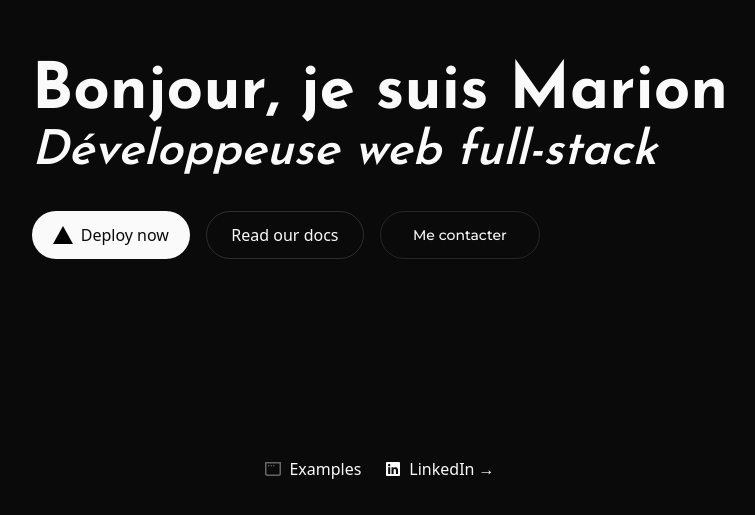
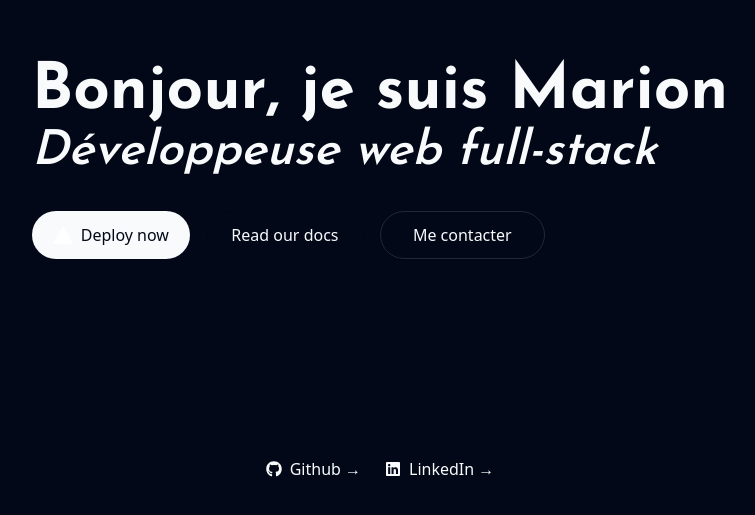
Before and after one commit to NamaKa298/portfolio, a Next.js app: page / in a window 1280 px wide. Shown: the part 241-756 px from the top of the page, without its empty margins (260-1015 px from the left). Built offline with nearby package versions, Linux system fonts and the light colour scheme.

Commit message:
ajout lien github et linkedin

```diff
--- a/src/app/globals.css
+++ b/src/app/globals.css
@@ -96,6 +96,32 @@
     --chart-4: 280 65% 60%;
     --chart-5: 340 75% 55%;
   }
+  .blue {
+    --background: 222.2 84% 4.9%;
+    --foreground: 210 40% 98%;
+    --card: 222.2 84% 4.9%;
+    --card-foreground: 210 40% 98%;
+    --popover: 222.2 84% 4.9%;
+    --popover-foreground: 210 40% 98%;
+    --primary: 217.2 91.2% 59.8%;
+    --primary-foreground: 222.2 47.4% 11.2%;
+    --secondary: 217.2 32.6% 17.5%;
+    --secondary-foreground: 210 40% 98%;
+    --muted: 217.2 32.6% 17.5%;
+    --muted-foreground: 215 20.2% 65.1%;
+    --accent: 217.2 32.6% 17.5%;
+    --accent-foreground: 210 40% 98%;
+    --destructive: 0 62.8% 30.6%;
+    --destructive-foreground: 210 40% 98%;
+    --border: 217.2 32.6% 17.5%;
+    --input: 217.2 32.6% 17.5%;
+    --ring: 224.3 76.3% 48%;
+    --chart-1: 220 70% 50%;
+    --chart-2: 160 60% 45%;
+    --chart-3: 30 80% 55%;
+    --chart-4: 280 65% 60%;
+    --chart-5: 340 75% 55%;
+  }
 }
 
 @layer base {
--- a/src/app/layout.tsx
+++ b/src/app/layout.tsx
@@ -19,7 +19,7 @@
 
 export const metadata: Metadata = {
   title: "Marion Saint-Martin",
-  description: "Generated by create next app",
+  description: "Portfolio de Marion Saint-Martin",
 };
 
 export default function RootLayout({
@@ -28,7 +28,7 @@
   children: React.ReactNode;
 }>) {
   return (
-    <html lang="en" className="dark">
+    <html lang="en" className="blue">
       <body
         className={`${montserrat.variable} ${josefin.variable} antialiased`}
       >
--- a/src/app/page.tsx
+++ b/src/app/page.tsx
@@ -1,7 +1,7 @@
 import Image from "next/image";
 import "./globals.css";
 import { Button } from "@/components/ui/button";
-import { FaLinkedin } from "react-icons/fa";
+import { FaLinkedin, FaGithub } from "react-icons/fa";
 
 export default function Home() {
   return (
@@ -35,10 +35,10 @@
           >
             Read our docs
           </a>
-          <div className="flex flex-wrap items-center gap-2 md:flex-row font-montserrat">
+          <div className="flex flex-wrap items-center gap-2 md:flex-row">
             <Button
               variant="outline"
-              className="rounded-full items-center h-10 px-6 sm:h-12 md:px-8"
+              className="rounded-full items-center h-10 px-6 sm:h-12 md:px-8 font-medium text-sm sm:text-base"
             >
               Me contacter
             </Button>
@@ -48,18 +48,12 @@
       <footer className="row-start-3 flex gap-[24px] flex-wrap items-center justify-center">
         <a
           className="flex items-center gap-2 hover:underline hover:underline-offset-4"
-          href="https://vercel.com/templates?framework=next.js&utm_source=create-next-app&utm_medium=appdir-template-tw&utm_campaign=create-next-app"
+          href="https://github.com/NamaKa298"
           target="_blank"
           rel="noopener noreferrer"
         >
-          <Image
-            aria-hidden
-            src="/window.svg"
-            alt="Window icon"
-            width={16}
-            height={16}
-          />
-          Examples
+          <FaGithub />
+          Github →
         </a>
         <a
           className="flex items-center gap-2 hover:underline hover:underline-offset-4"
```
